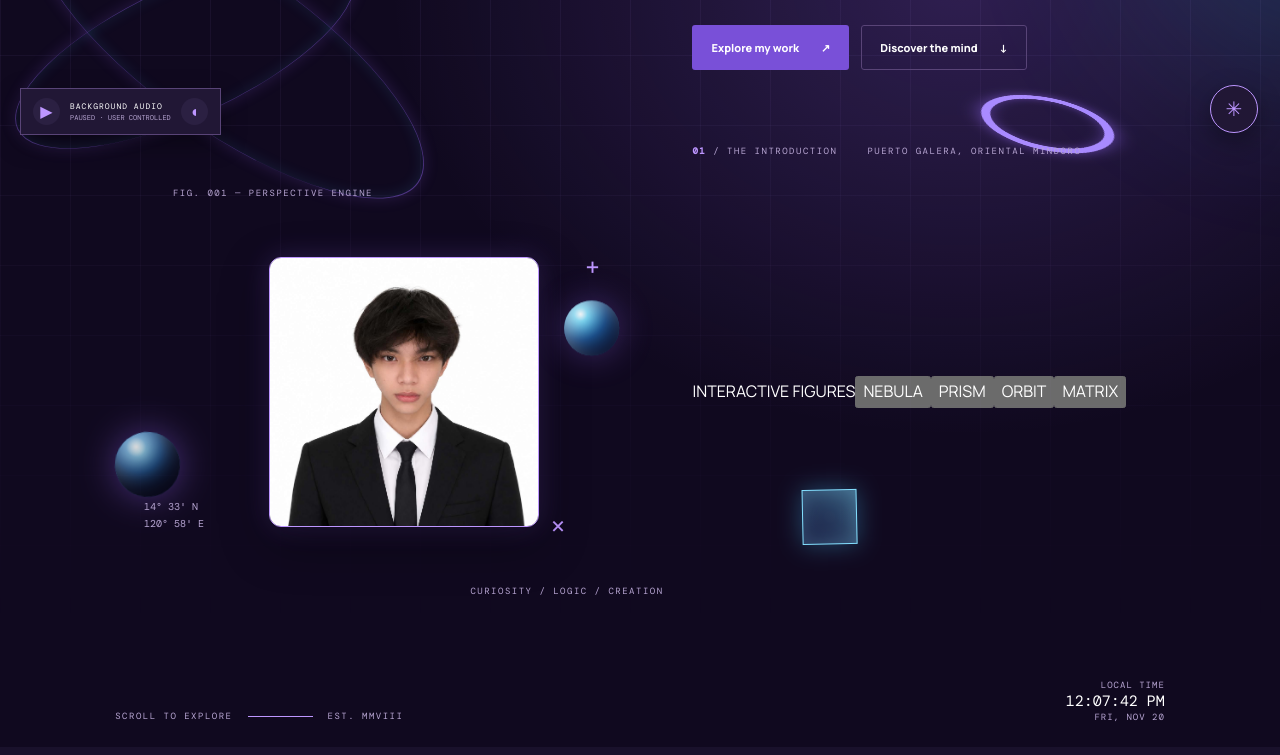
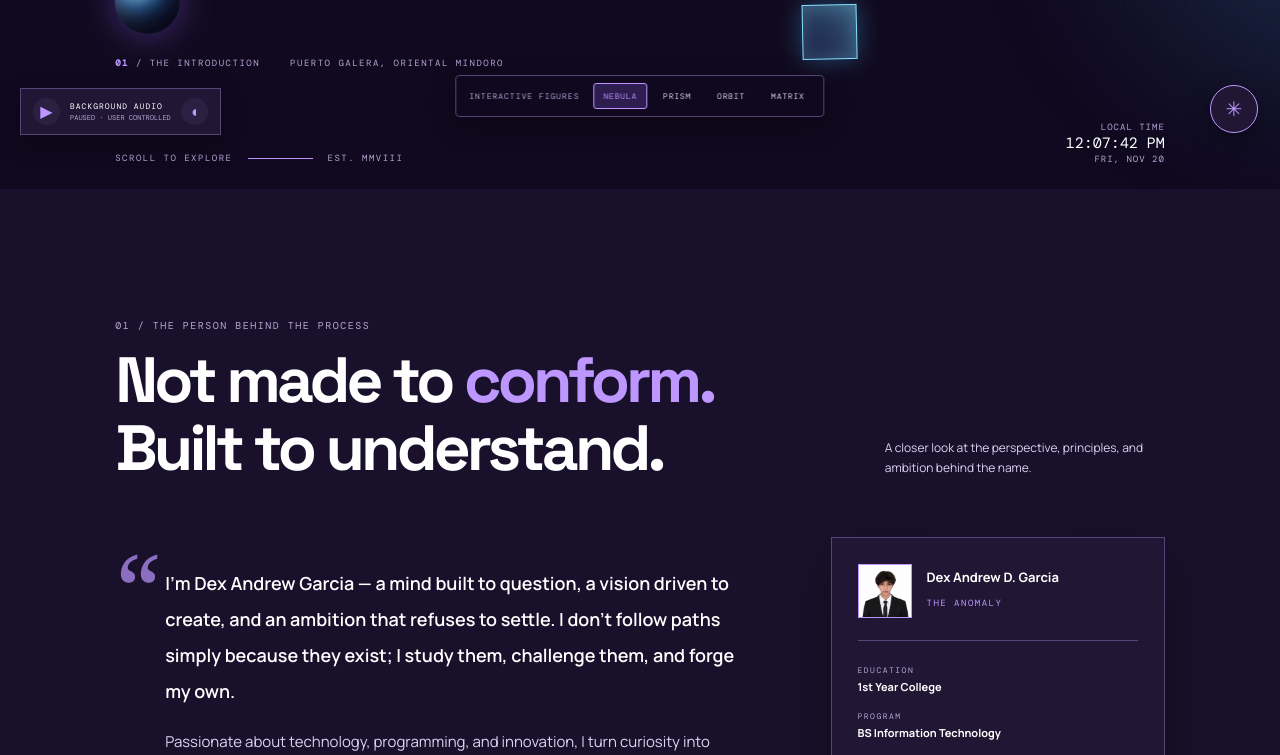
Before and after one commit to dexandrew1002-beep/Dex, a plain HTML site: page index.html in a window 1280 px wide. Shown: the part 645-1400 px from the top of the page. Drawn offline with nearby package versions, Linux system fonts and the light colour scheme.

Commit message:
Style interactive figure canvas and mode controls

```diff
--- a/style.css
+++ b/style.css
@@ -588,3 +588,11 @@ button:hover,
 @media (max-width: 560px) {
   .hero-visual .hero-profile-photo { width: 180px; height: 180px; }
 }
+
+
+/* Interactive figure field */
+.hero{isolation:isolate}.hero-grid{z-index:0}.figure-canvas{position:absolute;inset:0;z-index:1;width:100%;height:100%;pointer-events:none;opacity:.78}.hero-content,.hero-visual{z-index:3}.floating-objects{z-index:2}
+.figure-controls{position:absolute;z-index:8;left:50%;bottom:72px;transform:translateX(-50%);display:flex;align-items:center;justify-content:center;gap:6px;max-width:calc(100% - 32px);padding:7px 9px;border:1px solid var(--border);border-radius:4px;background:color-mix(in srgb,var(--bg) 82%,transparent);backdrop-filter:blur(12px);box-shadow:0 8px 28px var(--shadow)}
+.figure-controls>span{padding:0 8px 0 4px;color:var(--muted);font:8px "DM Mono",monospace;letter-spacing:1px;white-space:nowrap}.figure-mode{border:1px solid transparent;border-radius:3px;padding:7px 9px;color:var(--text-2);background:transparent;cursor:pointer;font:8px "DM Mono",monospace;letter-spacing:.8px;transition:color .2s,background .2s,border-color .2s,transform .2s}.figure-mode:hover{color:var(--accent);border-color:var(--border);transform:translateY(-2px)}.figure-mode.active{color:var(--accent);background:var(--glow);border-color:var(--accent)}
+@media(max-width:820px){.figure-controls{bottom:64px;gap:2px}.figure-controls>span{display:none}.figure-mode{padding:7px 8px}}@media(max-width:480px){.figure-controls{bottom:66px}.figure-mode{font-size:7px;padding:6px 7px}}
+@media(prefers-reduced-motion:reduce){.figure-mode{transition:none}}
```
